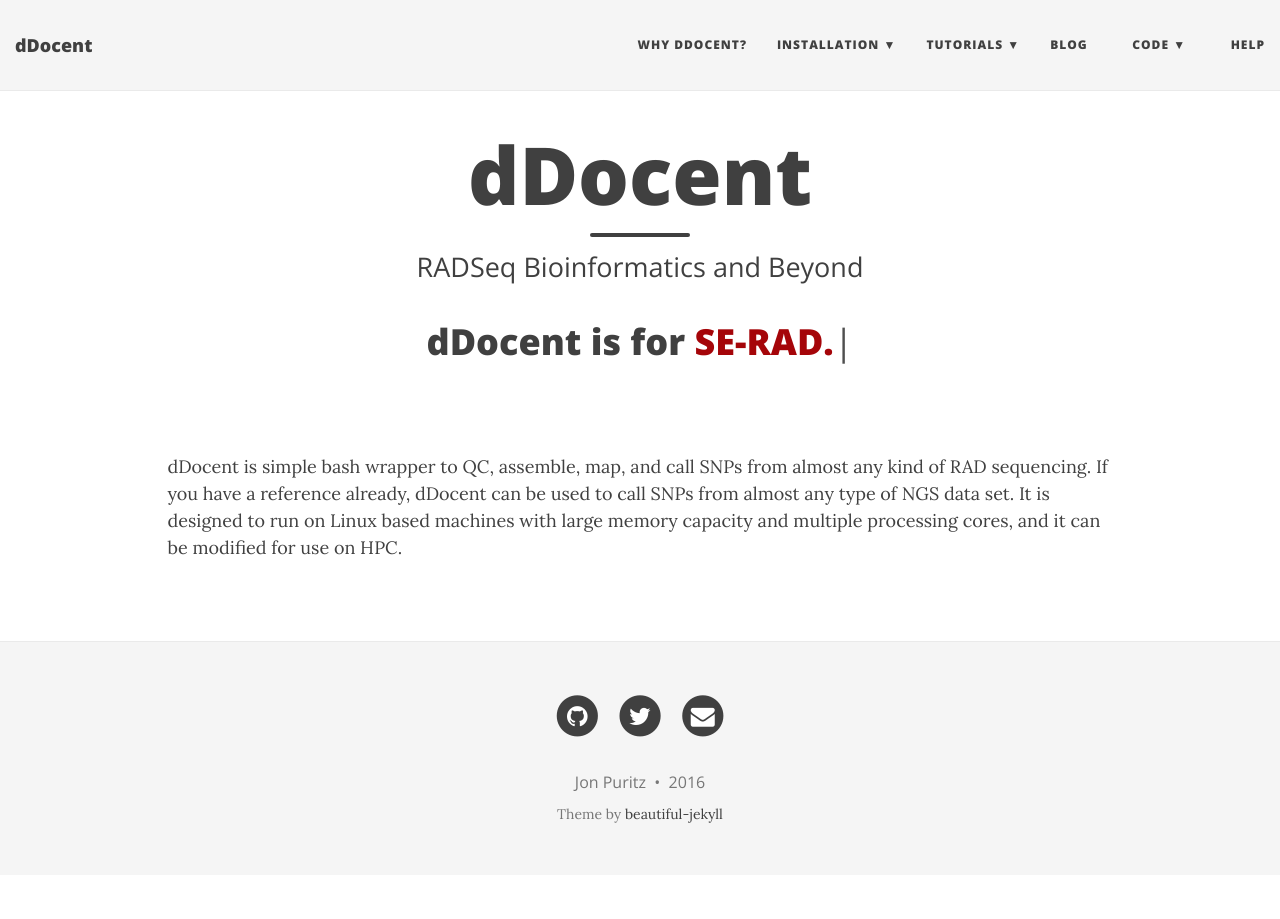
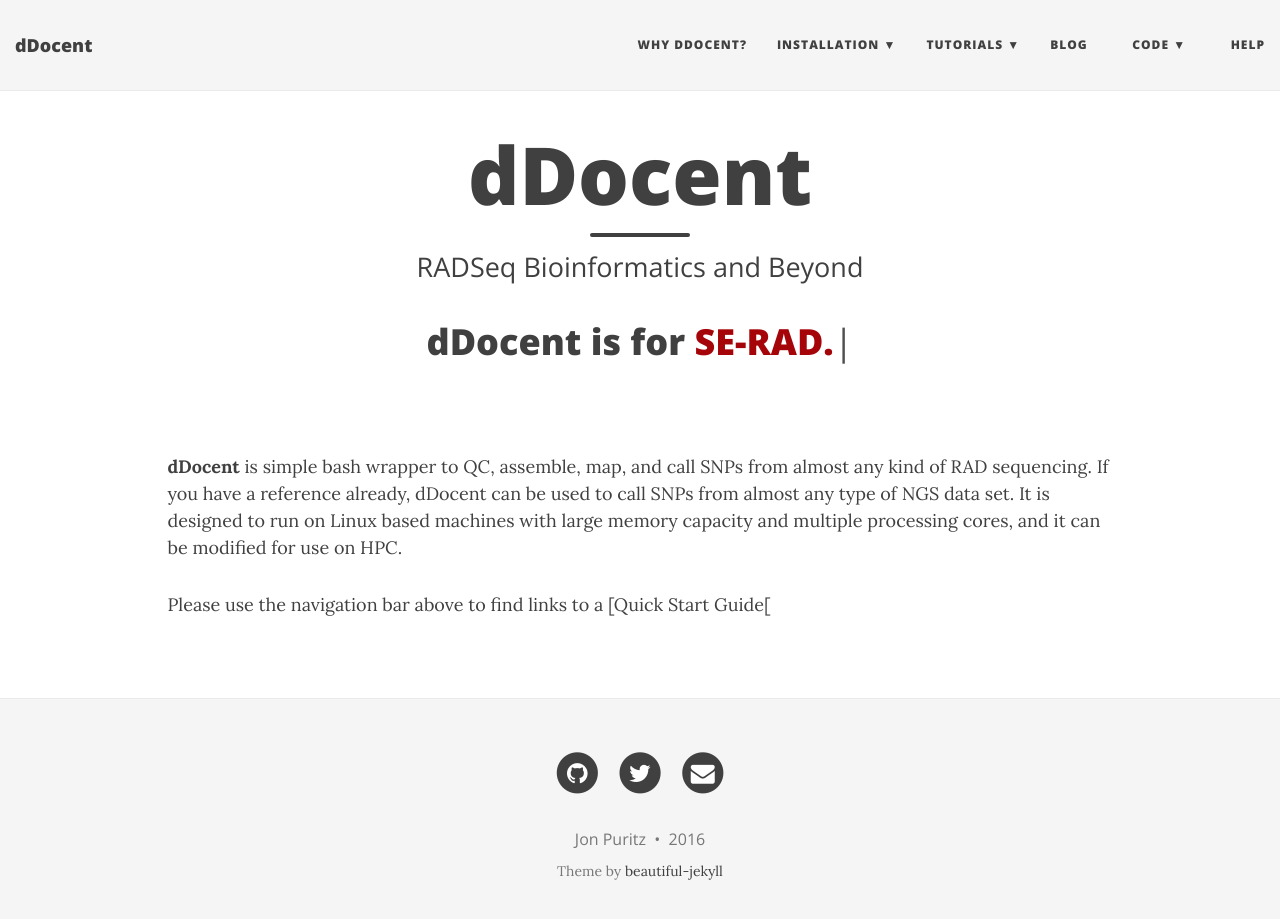
Before and after one commit to jpuritz/dDocent, a Jekyll site: the page built from index.html, in a window 1280 px wide and 932 px high. Shown: the top 919 px of the window. Built offline with Jekyll 4.4.1, drawn with Linux system fonts in a browser that asks for light colours; nearby versions of some CDN libraries.

Commit message:
Update test.md

```diff
--- a/_includes/test.md
+++ b/_includes/test.md
@@ -1,11 +1,3 @@
+**dDocent** is simple bash wrapper to QC, assemble, map, and call SNPs from almost any kind of RAD sequencing.  If you have a reference already, dDocent can be used to call SNPs from almost any type of NGS data set.  It is designed to run on Linux based machines with large memory capacity and multiple processing cores, and it can be modified for use on HPC.
 
-
-
-
-
-
-
-
-
-
-dDocent is simple bash wrapper to QC, assemble, map, and call SNPs from almost any kind of RAD sequencing.  If you have a reference already, dDocent can be used to call SNPs from almost any type of NGS data set.  It is designed to run on Linux based machines with large memory capacity and multiple processing cores, and it can be modified for use on HPC.
+Please use the navigation bar above to find links to a [Quick Start Guide[
```
